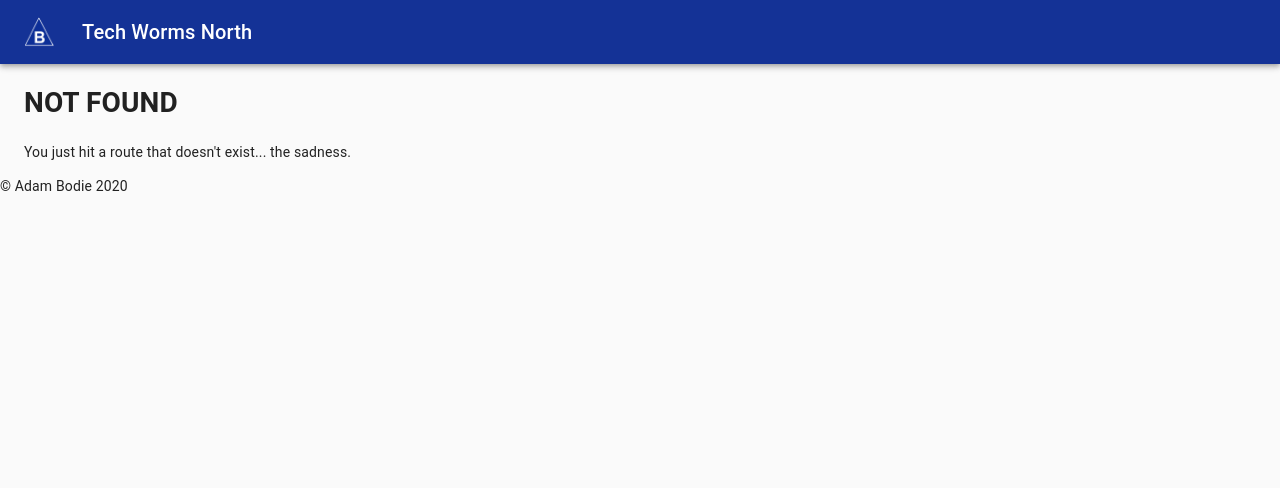
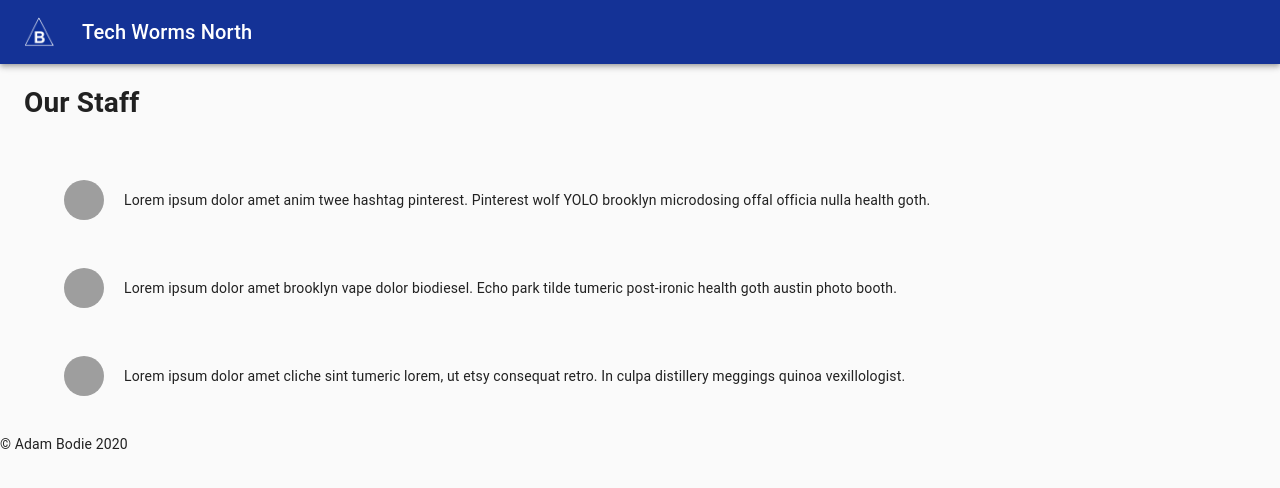
Before and after one commit to adambodie/twn-site, a Gatsby site: page /staff in a window 1280 px wide. Before the commit this address had no page. Built offline with nearby package versions, Linux system fonts and the light colour scheme; Gatsby itself is replaced by a stand-in of ours; grey boxes are pictures that could not be loaded.

Commit message:
Added about, contact, staff pages

```diff
--- a/src/components/bottomNavigation.js
+++ b/src/components/bottomNavigation.js
@@ -9,11 +9,11 @@ import { Link } from 'gatsby'
 export default function bottomNavigation() {
   return (
     <Hidden mdUp>
-    <BottomNavigation style={{'background': '#143296', 'color': 'white'}}>
+    <BottomNavigation style={{'background': '#143296', 'color': 'white', 'position': 'fixed', 'bottom': '0', 'width': '100%'}}>
       <BottomNavigationAction label="Home" icon={<Link to='/'><HomeIcon style={{'color': 'white'}}/></Link>} />
-      <BottomNavigationAction label="About" icon={<Link to='/page-2/'><InfoIcon style={{'color': 'white'}}/></Link>} />
-      <BottomNavigationAction label="Questions" icon={<Link to='/page-2/'><ContactSupportIcon style={{'color': 'white'}}/></Link>} />
-      <BottomNavigationAction label="Staff" icon={<Link to='/page-2/'><PeopleIcon style={{'color': 'white'}}/></Link>} />
+      <BottomNavigationAction label="About" icon={<Link to='/about/'><InfoIcon style={{'color': 'white'}}/></Link>} />
+      <BottomNavigationAction label="Questions" icon={<Link to='/contact/'><ContactSupportIcon style={{'color': 'white'}}/></Link>} />
+      <BottomNavigationAction label="Staff" icon={<Link to='/staff/'><PeopleIcon style={{'color': 'white'}}/></Link>} />
     </BottomNavigation>
     </Hidden>
   );
--- /dev/null
+++ b/src/pages/staff.js
@@ -0,0 +1,55 @@
+import React from 'react'
+import { makeStyles } from '@material-ui/core/styles'
+import Layout from '../components/layout'
+import SEO from '../components/seo'
+import { Grid, Avatar } from '@material-ui/core'
+
+const useStyles = makeStyles(theme => ({
+  root: {
+    flexGrow: 1,
+  },
+  image: {
+    background: '#143296',
+    marginTop: '20px',
+    width: '100%',
+    height: '200px',
+  },
+  staff: {
+    listStyleType: 'none',
+    display: 'flex',
+    alignItems: 'center'
+  },
+  text: {
+    padding: '20px'
+  }
+
+}));
+
+
+export default function Staff() {
+    const classes = useStyles()
+    return (
+        <Layout>
+            <SEO title='Our Staff' />
+            <h1>Our Staff</h1>
+            <Grid container className={classes.root} spacing={2}>
+                <Grid item xs={12}>
+                <ul>
+                    <li className={classes.staff}>
+                  <Avatar alt="John Doe" src="/static/images/avatar/1.jpg" />
+                  <p className={classes.text}>Lorem ipsum dolor amet anim twee hashtag pinterest. Pinterest wolf YOLO brooklyn microdosing offal officia nulla health goth.</p>
+                  </li>
+                    <li className={classes.staff}>
+                  <Avatar alt="Joe Bloggs" src="/static/images/avatar/2.jpg" />
+                  <p className={classes.text}>Lorem ipsum dolor amet brooklyn vape dolor biodiesel. Echo park tilde tumeric post-ironic health goth austin photo booth.</p>
+                  </li>
+                    <li className={classes.staff}>
+                  <Avatar alt="Ashok Kumar" src="/static/images/avatar/3.jpg" />
+                  <p className={classes.text}>Lorem ipsum dolor amet cliche sint tumeric lorem, ut etsy consequat retro. In culpa distillery meggings quinoa vexillologist.</p>
+                  </li>
+                  </ul>
+                </Grid>
+            </Grid>
+        </Layout>
+    )
+}
```
Also changed, not shown: src/pages/about.js (added, +26 -0 lines), src/pages/contact.js (added, +32 -0 lines), src/pages/page-2.js (deleted, +0 -16 lines).
